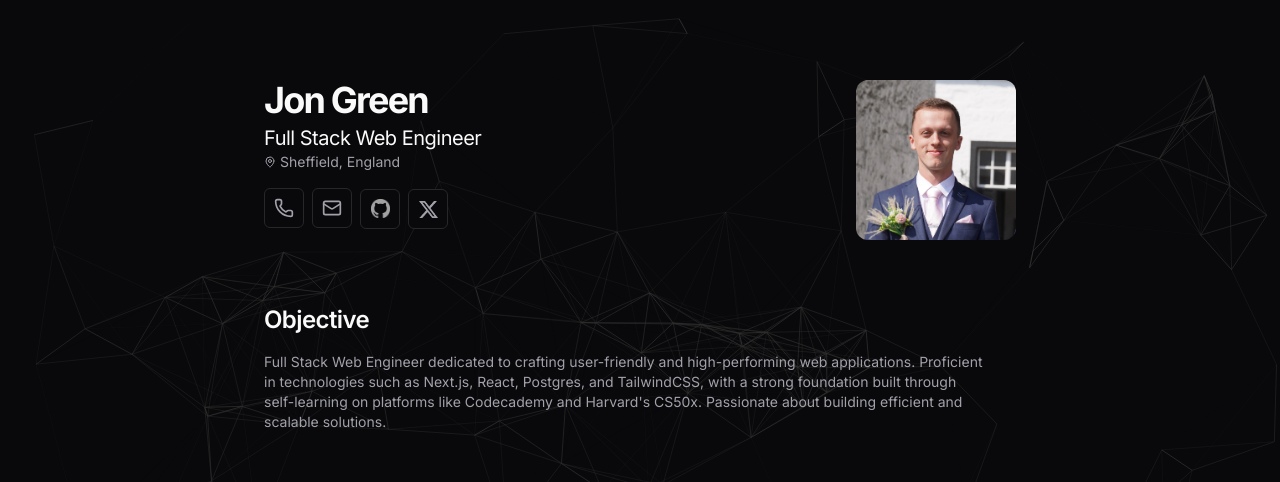
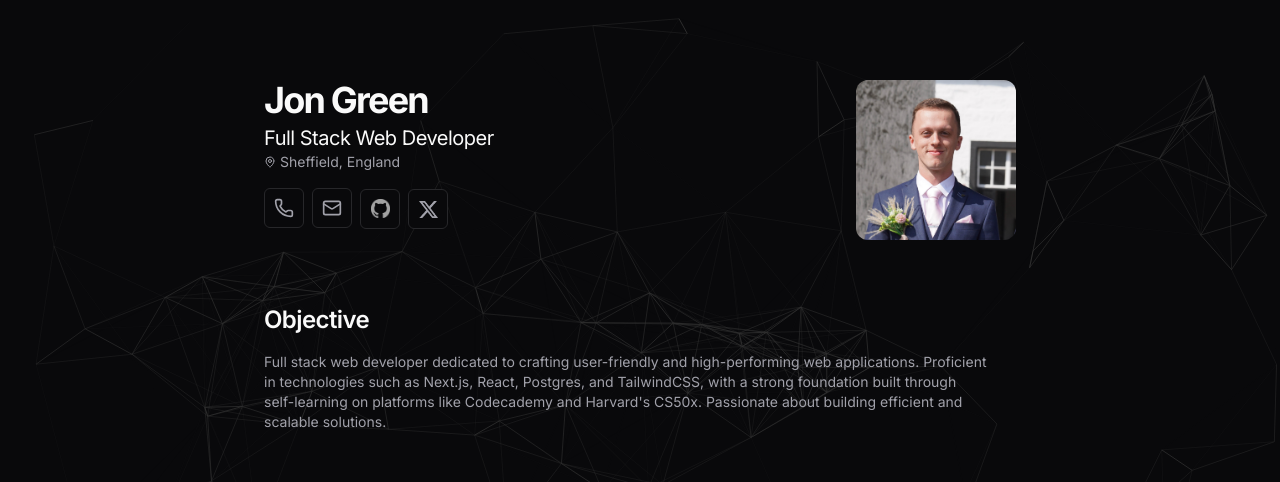
Before and after one commit to jongreen96/Portfolio, a Next.js app: page / in a window 1280 px wide. Shown: the top 482 px of the page. Built offline with nearby package versions, Linux system fonts and the light colour scheme.

Commit message:
Update job title from "Full Stack Web Engineer" to "Full Stack Web Developer" for consistency

```diff
--- a/src/app/page.tsx
+++ b/src/app/page.tsx
@@ -13,7 +13,7 @@ export default function Home() {
           <div>
             <h1 className='text-4xl font-bold tracking-tighter'>Jon Green</h1>
             <p className='mt-1 text-xl tracking-tight'>
-              Full Stack Web Engineer
+              Full Stack Web Developer
             </p>
             <Link
               href='https://www.google.com/maps/place/Sheffield'
@@ -90,7 +90,7 @@ export default function Home() {
         </h2>
 
         <p className='text-muted-foreground text-sm text-pretty'>
-          Full Stack Web Engineer dedicated to crafting user-friendly and
+          Full stack web developer dedicated to crafting user-friendly and
           high-performing web applications. Proficient in technologies such as
           Next.js, React, Postgres, and TailwindCSS, with a strong foundation
           built through self-learning on platforms like Codecademy and
```
